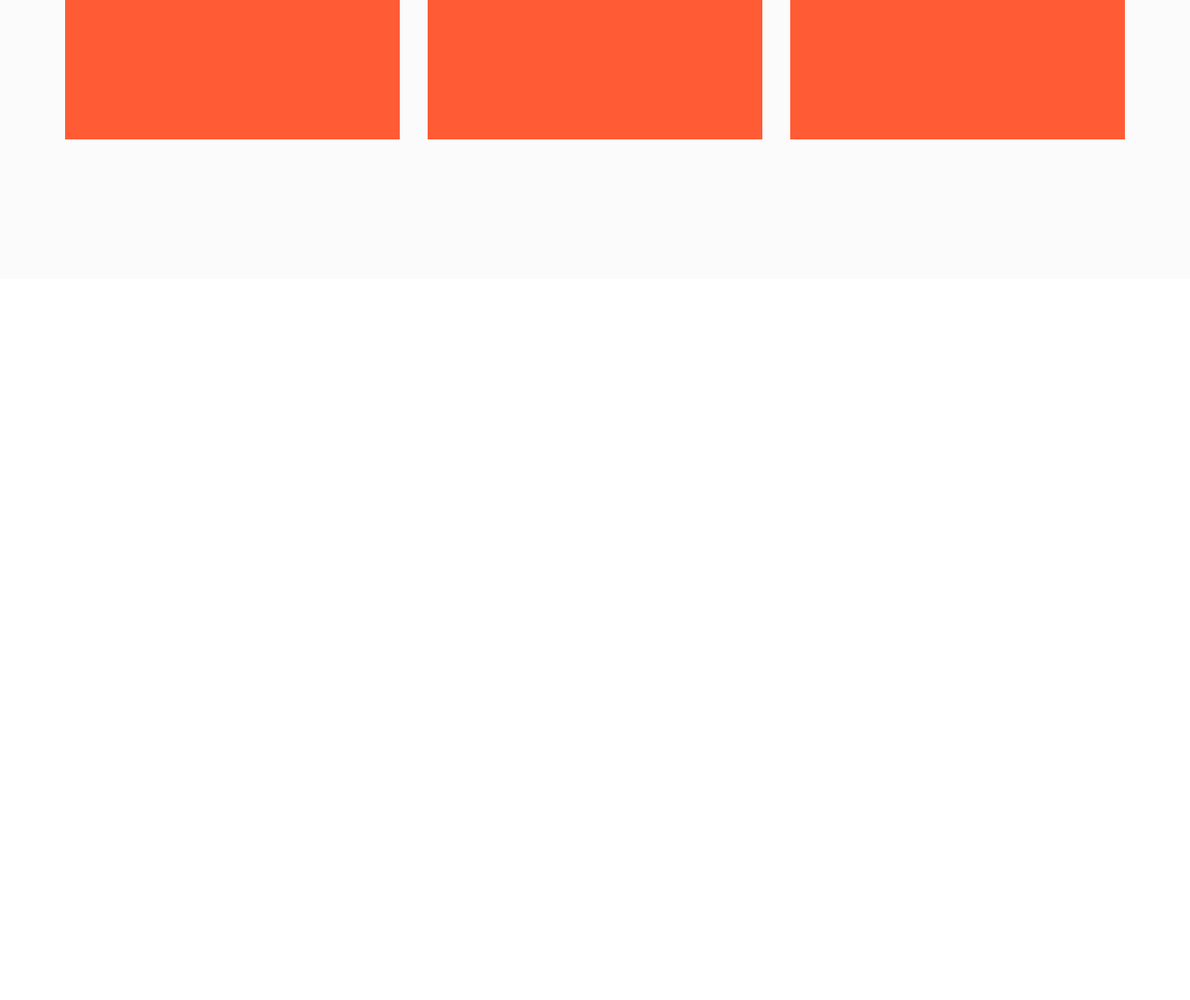
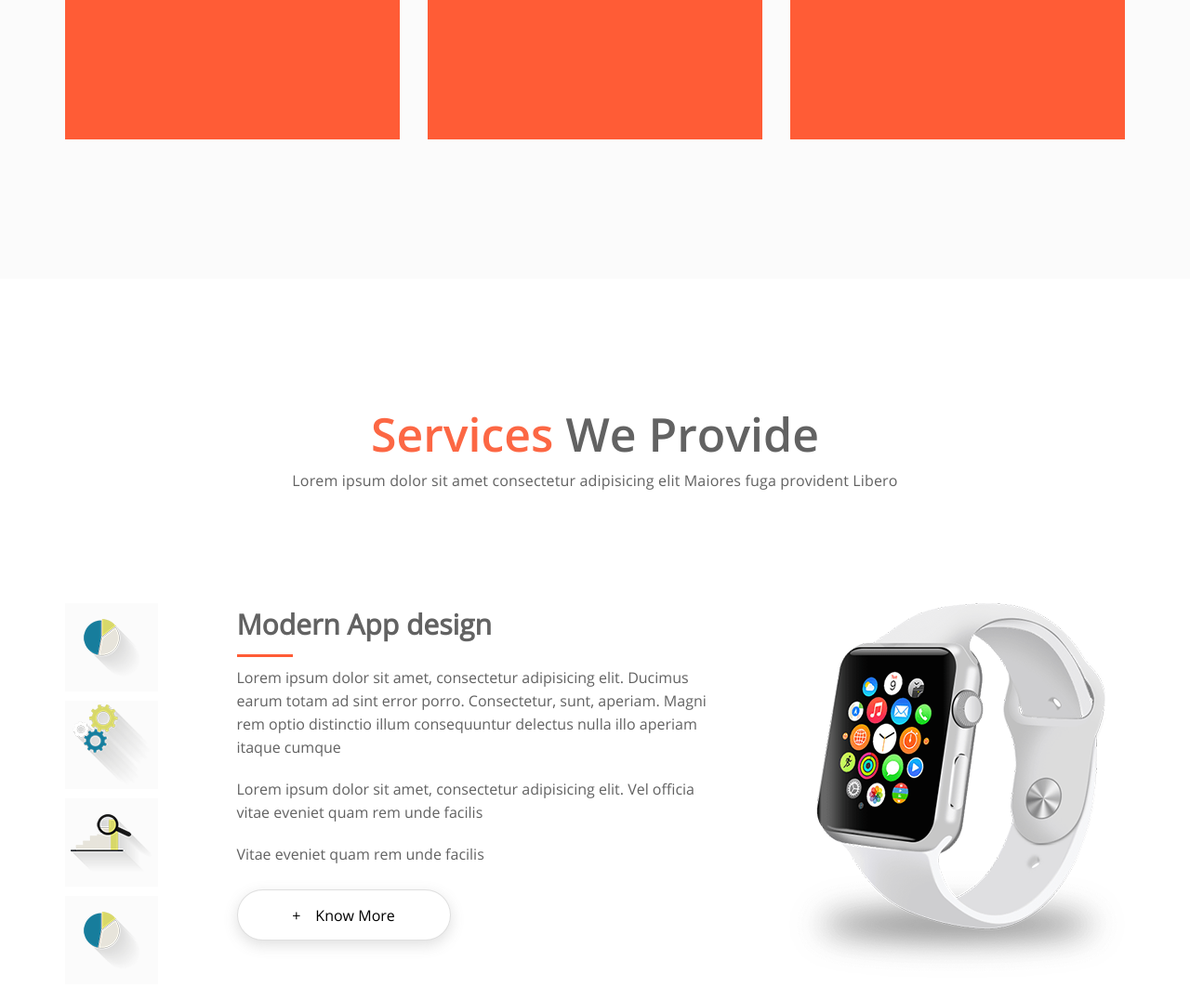
Before and after one commit to frontend90/smart, a plain HTML site: page index.html in a window 1280 px wide. Shown: the part 2848-3924 px from the top of the page at 93% size. Before the commit the page ends 3148 px from the top, so only its background shows below. Drawn offline with Linux system fonts and the light colour scheme.

Commit message:
сверстан services

```diff
--- a/index.html
+++ b/index.html
@@ -174,6 +174,47 @@
       <!-- /.container -->
     </section>
     <!-- /.work -->
+    <section class="services">
+      <div class="container">
+        <div class="title">
+          <h4><span>Services</span> We Provide</h4>
+          <p>Lorem ipsum dolor sit amet consectetur adipisicing elit Maiores fuga provident Libero</p>
+        </div>
+        <!-- /.title -->
+        <div class="content">
+          <div class="link">
+            <a href="#"><img src="img/services/2.png" alt=""></a>
+            <a href="#"><img src="img/services/3.png" alt=""></a>
+            <a href="#"><img src="img/services/4.png" alt=""></a>
+            <a href="#"><img src="img/services/2.png" alt=""></a>
+          </div>
+          <!-- /.link -->
+          <div class="desc">
+            <h5>Modern App design</h5>
+            <div class="line"></div>
+            <!-- /.line -->
+            <p>Lorem ipsum dolor sit amet, consectetur adipisicing elit. Ducimus earum totam ad sint error porro.
+              Consectetur, sunt, aperiam. Magni rem optio distinctio illum consequuntur delectus nulla illo aperiam
+              itaque cumque</p>
+            <p>Lorem ipsum dolor sit amet, consectetur adipisicing elit. Vel officia vitae eveniet quam rem unde facilis
+            </p>
+            <p>Vitae eveniet quam rem unde facilis</p>
+            <div class="btn">
+              <button>&plus;&emsp;Know More</button>
+            </div>
+            <!-- /.btn -->
+          </div>
+          <!-- /.desc -->
+          <div class="img">
+            <img src="img/services/1.png" alt="">
+          </div>
+          <!-- /.img -->
+        </div>
+        <!-- /.content -->
+      </div>
+      <!-- /.container -->
+    </section>
+    <!-- /.services -->
   </main>
 
 
--- /dev/null
+++ b/sass/blocks/_services.sass
@@ -0,0 +1,57 @@
+.services
+  padding-top: 130px
+  padding-bottom: 180px
+  & .title
+    text-align: center
+    & h4
+      +open_semi
+      font-size: 50px
+      & span
+        color: #fc6744
+    & p
+      letter-spacing: 0.16px
+  & .content
+    margin-top: 120px
+    display: flex
+    justify-content: space-between
+    & .link
+      & a
+        display: flex
+        justify-content: center
+        align-items: center
+        width: 100px
+        height: 95px
+        background: #fbfbfb
+        margin-top: 10px
+        transition: 0.3s
+        &:first-of-type
+          margin-top: 0
+        &:hover
+          box-shadow: 0 0 20px rgba(#626262,0.2)
+          background: #ffffff
+    & .desc
+      & h5
+        font-size: 30px
+      & .line
+        width: 60px
+        height: 3px
+        background: #ff5c36
+        margin: 10px 0
+      & p
+        line-height: 25px
+        max-width: 510px
+        margin-top: 20px
+        &:first-of-type
+          margin-top: 0
+      & .btn
+        margin-top: 25px
+        & button
+          background: #ffffff
+          width: 230px
+          height: 55px
+          border-radius: 40px
+          box-shadow: 0 5px 15px rgba(#626262,0.2)
+          border: 1px solid rgba(#626262,0.2)
+          transition: 0.3s
+          &:hover
+            transform: scale(1.1)
--- a/sass/style.sass
+++ b/sass/style.sass
@@ -2,3 +2,4 @@
 @import 'blocks/header'
 @import 'blocks/about'
 @import 'blocks/work'
+@import 'blocks/services'
```
Also changed, not shown: css/style.css, img/services/1.png (added), img/services/2.png (added), img/services/3.png (added), img/services/4.png (added), 1 other file.
